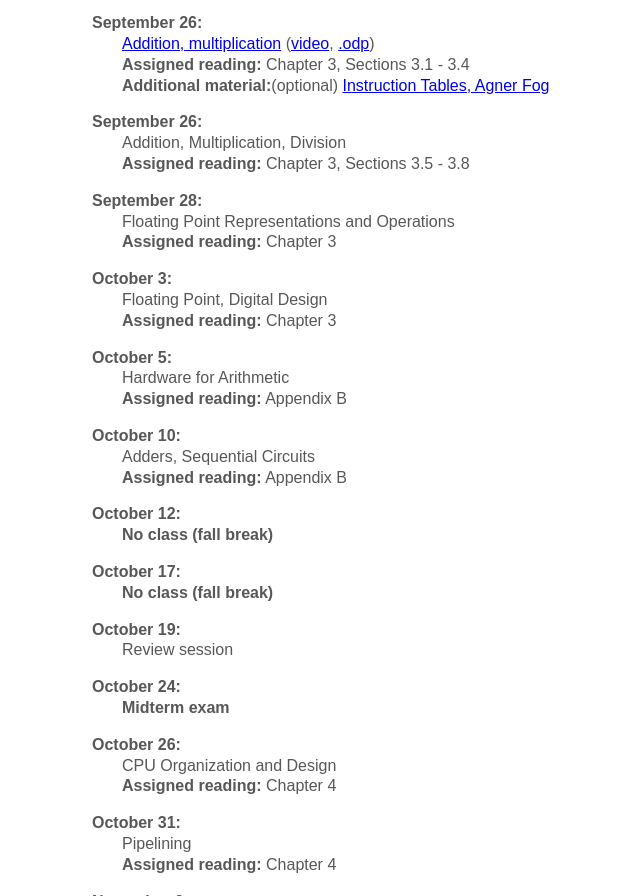
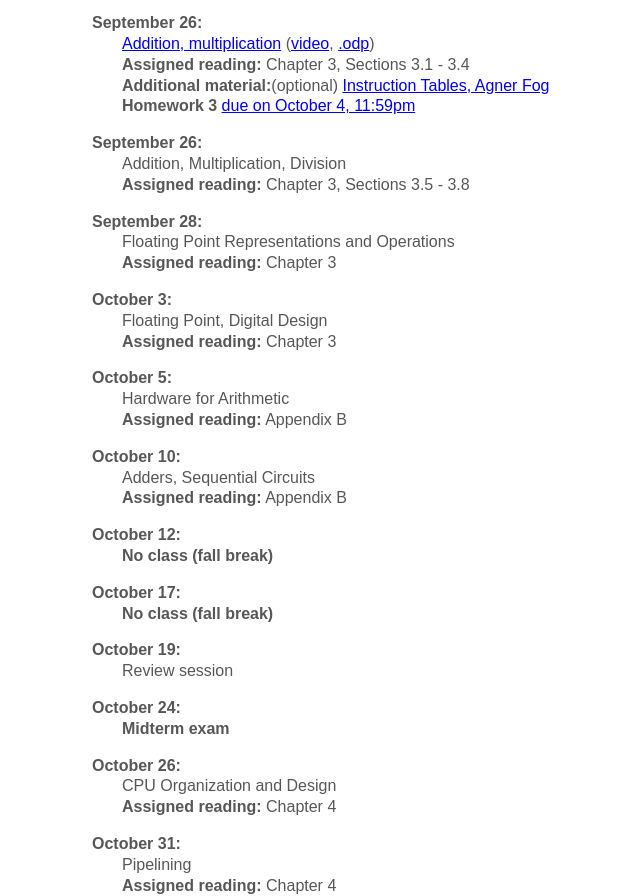
Before and after one commit to antonburtsev/cs3810, a plain HTML site: page index.html in a window 1280 px wide. Shown: the part 1396-2292 px from the top of the page, without its empty margins (278-918 px from the left). Drawn offline with Linux system fonts and the light colour scheme; a script that the page names is missing.

Commit message:
Add HW3 deadline

```diff
--- a/index.html
+++ b/index.html
@@ -124,6 +124,7 @@
 		<DIV ID="menu_item"><a href="./lectures/lecture05-arithmetic/lecture05-arithmetic.odp">Addition, multiplication</a> (<a href="https://utah.zoom.us/rec/share/S2NPP58aiugbGlY-8QEvQS1wz8jsmIhQvc5b6W05n4INSCEJu2Inns7LRr7FrVpd.uGQxpM9T9VFgfHGw">video</a>, <a href="./lectures/lecture05-arithmetic/lecture05-arithmetic.odp">.odp</a>)</div>
 		<DIV ID="menu_item"><B>Assigned reading:</b> Chapter 3, Sections 3.1 - 3.4</div>
 		<DIV ID="menu_item"><B>Additional material:</b>(optional) <a href="https://www.agner.org/optimize/instruction_tables.pdf">Instruction Tables, Agner Fog</a></div>
+		<DIV ID="menu_item"><B>Homework 3</b> <a href="https://www.cs.utah.edu/~aburtsev/3810/hw/hw3-mips/hw3-mips.html">due on October 4, 11:59pm</a></div>
 		</p>
 
 		<p>
```
